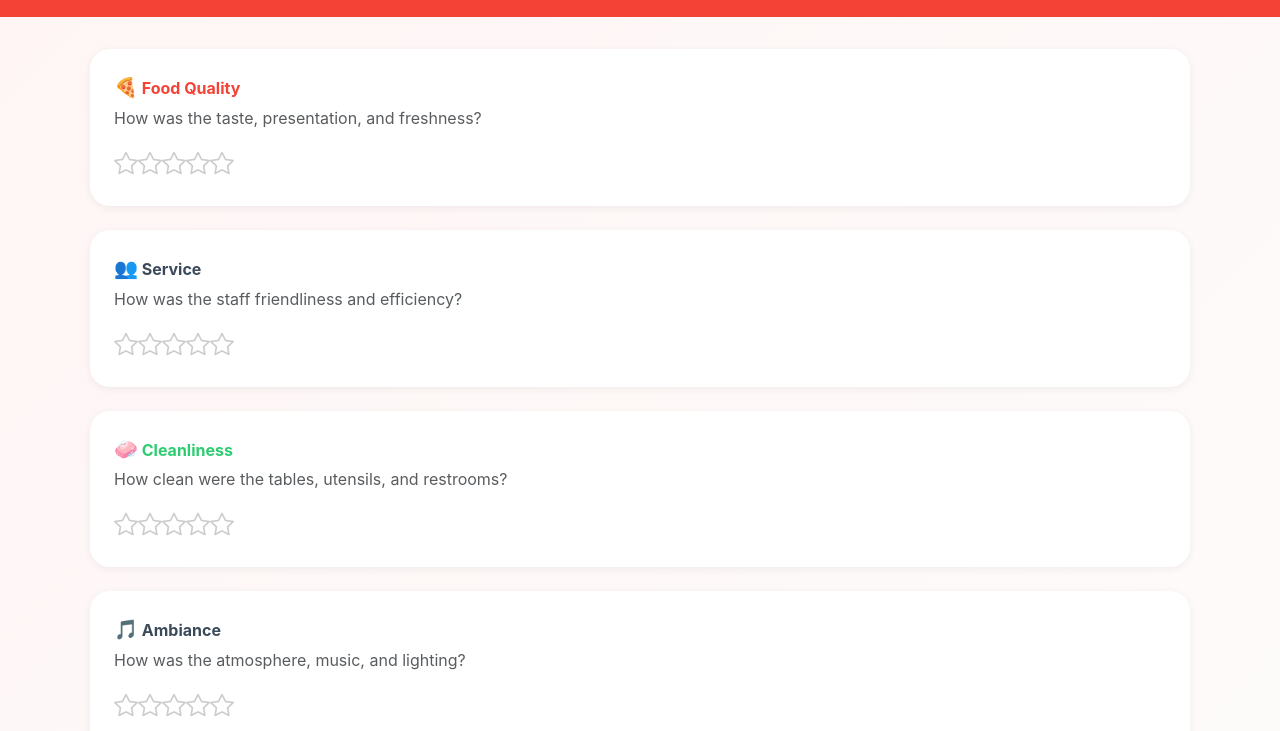
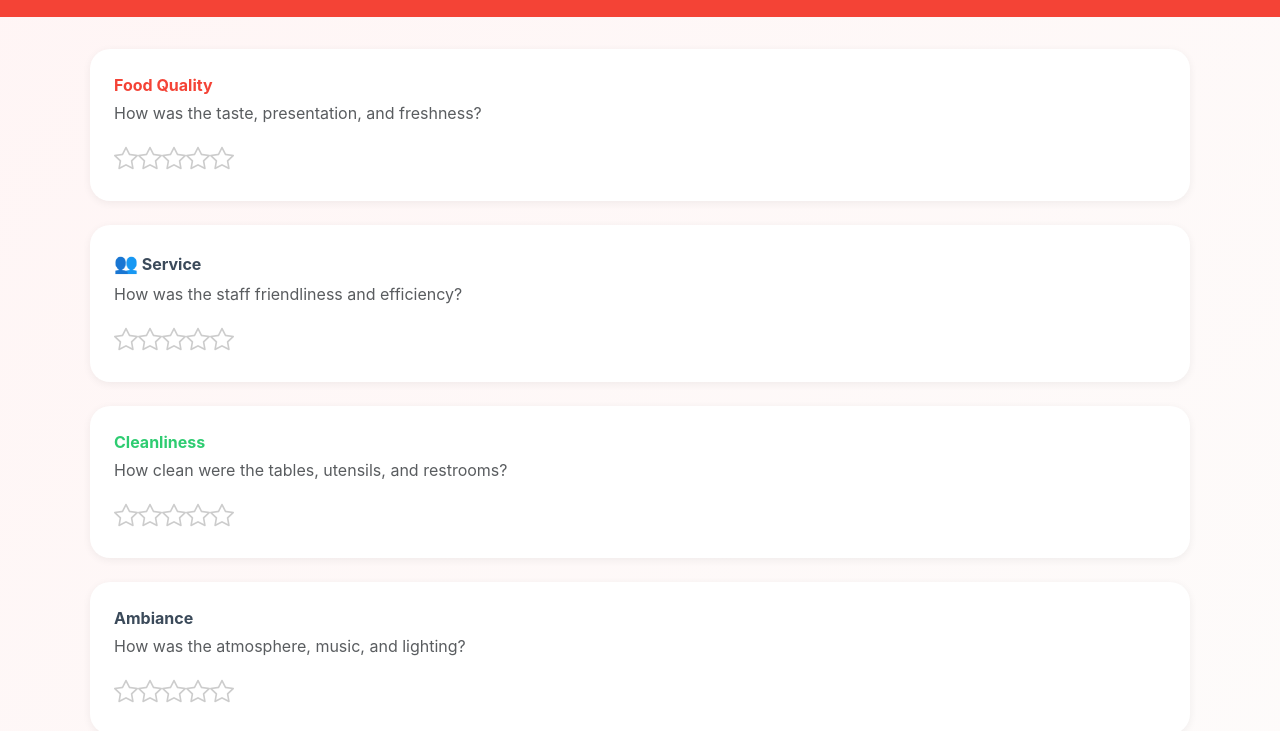
Before and after one commit to Lisky-pixel/Restaurant_Feedback_Platform, a website: page Restaurant Feedback Platform/public/rate-experience.html in a window 1280 px wide. Shown: the part 68-799 px from the top of the page. Drawn offline with nearby package versions, Linux system fonts and the light colour scheme.

Commit message:
Frontend Completed

```diff
--- a/Restaurant Feedback Platform/package.json
+++ b/Restaurant Feedback Platform/package.json
@@ -8,7 +8,7 @@
   "keywords": [],
   "author": "",
   "license": "ISC",
-  "description": "",
+  "description": "sass",
   "dependencies": {
     "bootstrap": "^5.3.7",
     "jquery": "^3.7.1",
--- a/Restaurant Feedback Platform/public/rate-experience.html
+++ b/Restaurant Feedback Platform/public/rate-experience.html
@@ -51,7 +51,7 @@
             "
           >
             <div class="fw-bold mb-1" style="color: #f44336">
-              <span style="font-size: 1.2rem">🍕</span> Food Quality
+              Food Quality
             </div>
             <div class="text-muted mb-3">
               How was the taste, presentation, and freshness?
@@ -81,7 +81,7 @@
             "
           >
             <div class="fw-bold mb-1" style="color: #2ecc71">
-              <span style="font-size: 1.2rem">🧼</span> Cleanliness
+               Cleanliness
             </div>
             <div class="text-muted mb-3">
               How clean were the tables, utensils, and restrooms?
@@ -96,7 +96,7 @@
             "
           >
             <div class="fw-bold mb-1" style="color: #3b4a5a">
-              <span style="font-size: 1.2rem">🎵</span> Ambiance
+             Ambiance
             </div>
             <div class="text-muted mb-3">
               How was the atmosphere, music, and lighting?
--- a/Restaurant Feedback Platform/src/styles/_base.scss
+++ b/Restaurant Feedback Platform/src/styles/_base.scss
@@ -1,3 +1,4 @@
+/* Base Styles */
 * {
   box-sizing: border-box;
   margin: 0;
--- a/Restaurant Feedback Platform/src/styles/_layout.scss
+++ b/Restaurant Feedback Platform/src/styles/_layout.scss
@@ -1,3 +1,4 @@
+/* Layout Styles */
 .centered-content {
   @include flex-center;
   flex-direction: column;
--- a/Restaurant Feedback Platform/src/styles/_mixins.scss
+++ b/Restaurant Feedback Platform/src/styles/_mixins.scss
@@ -1,3 +1,4 @@
+/* Mixins */
 @mixin flex-center {
   display: flex;
   justify-content: center;
--- a/Restaurant Feedback Platform/src/styles/_variables.scss
+++ b/Restaurant Feedback Platform/src/styles/_variables.scss
@@ -1,4 +1,4 @@
-// Color palette
+/* Color palette */
 $primary-color: #f44336;
 $secondary-color: #ff9800;
 $background-gradient-start: #fff5f5;
--- a/Restaurant Feedback Platform/src/styles/main.scss
+++ b/Restaurant Feedback Platform/src/styles/main.scss
@@ -4,3 +4,5 @@
 @import "layout";
 @import "components";
 @import "themes";
+
+/* Main Styles */
```
Also changed, not shown: Restaurant Feedback Platform/public/dashboard.html (+1 -1 lines), Restaurant Feedback Platform/public/index.html (+1 -1 lines), Restaurant Feedback Platform/public/login.html (+1 -1 lines), Restaurant Feedback Platform/public/onboarding.html (+1 -1 lines), Restaurant Feedback Platform/public/profile.html (+1 -1 lines), Restaurant Feedback Platform/public/select-restaurant.html (+2 -2 lines), Restaurant Feedback Platform/public/signup.html (+1 -1 lines), Restaurant Feedback Platform/src/styles/_components.scss (line endings or trailing spaces), Restaurant Feedback Platform/src/txt.txt (added), 1 other file.
